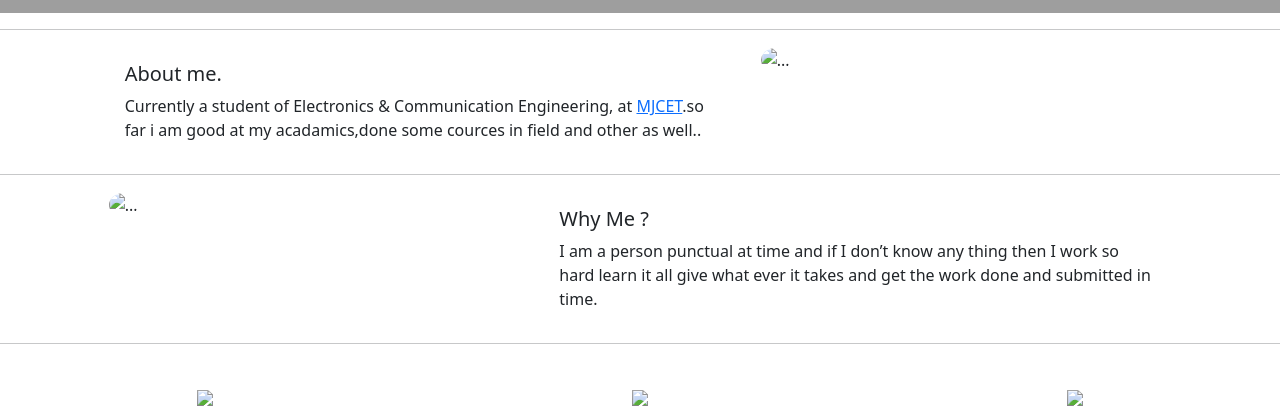
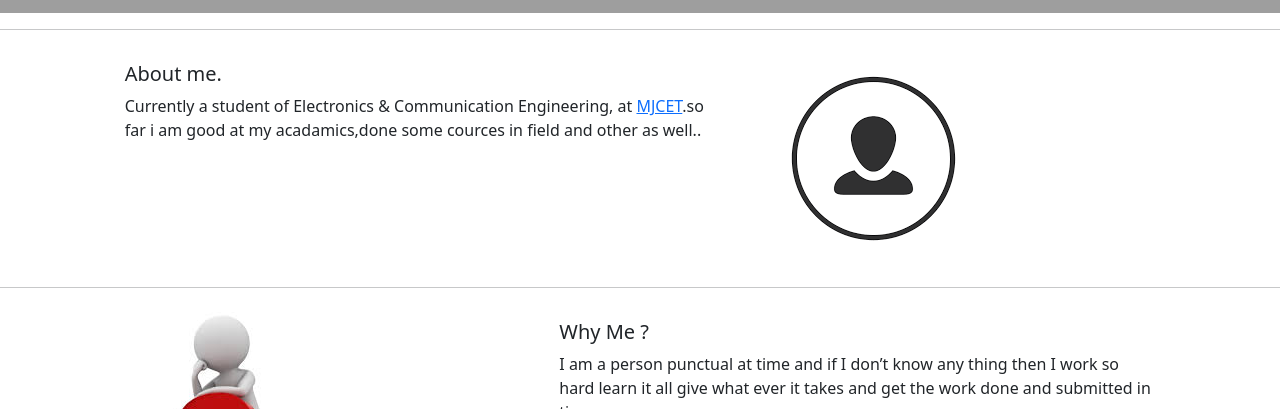
Before and after one commit to syedmuzammil037/todo.github.io, a plain HTML site: page index.html in a window 1280 px wide. Shown: the part 543-952 px from the top of the page. Drawn offline with nearby package versions, Linux system fonts and the light colour scheme; grey boxes are pictures that could not be loaded; files whose address does not match are found by name.

Commit message:
Update index.html

```diff
--- a/index.html
+++ b/index.html
@@ -15,7 +15,7 @@
     <nav class="navbar navbar-expand-lg navbar-light bg-light">
         <div class="container-fluid">
             <a class="navbar-brand" href="#">
-              <img src="./img/logo.jpg" alt="" width="30" height="24">
+              <img src="logo.jpg" alt="" width="30" height="24">
             </a>
 
           <button class="navbar-toggler" type="button" data-bs-toggle="collapse" data-bs-target="#navbarSupportedContent" aria-controls="navbarSupportedContent" aria-expanded="false" aria-label="Toggle navigation">
@@ -95,12 +95,12 @@
                 at <a href="https://mjcollege.ac.in/">MJCET</a>.so far i am good at my acadamics,done some cources in field and other as well..</p>
             </div>
           </div>
-          <div class="col-md-4 offset-md-0 "> <img src="./img/me.png" class="img-fluid rounded-circle" alt="..."></div>
+          <div class="col-md-4 offset-md-0 "> <img src="me.png" class="img-fluid rounded-circle" alt="..."></div>
         </div>
         <hr>
         <div class="row">
           <div class="col-md-4 offset-md-1">
-            <img src="./img/qus1.jfif" class="img-fluid rounded-circle" alt="...">
+            <img src="qus1.jfif" class="img-fluid rounded-circle" alt="...">
           </div>
           <div class="col-md-6 offset-md-0">
             <div class="card-body">
@@ -116,14 +116,14 @@
       <div class="container2" style="text-align: center;">
        <div class="row">
         <div class="col">
-          <img class="aca" src="./img/download.jfif">
+          <img class="aca" src="download.jfif">
             <h5>Academics</h5>
             <p>
                 You can know my acadamic results in my carear so far. To know more check out my resume in main menu.
            </p>
         </div>
         <div class="col">
-          <img class="aca" src="./img/download (1).jfif">
+          <img class="aca" src="download (1).jfif">
             <h5>Cretificates</h5>
             <p>
                You can see some Cretificate of my corses by organizations like corsera,intershala,udemy.
@@ -132,7 +132,7 @@
            <a href="#.html" style="color: darkgoldenrod;text-decoration: none;" >see Cretificates</a>
         </div>
         <div class="col">
-          <img class="aca" src="./img/project.jfif">
+          <img class="aca" src="project.jfif">
           <h5>Projects</h5>
           <p>
               Some of my projects which are done by me in group and individual.projects are of academics and non academics.To see my projects click on "My projects"
```
